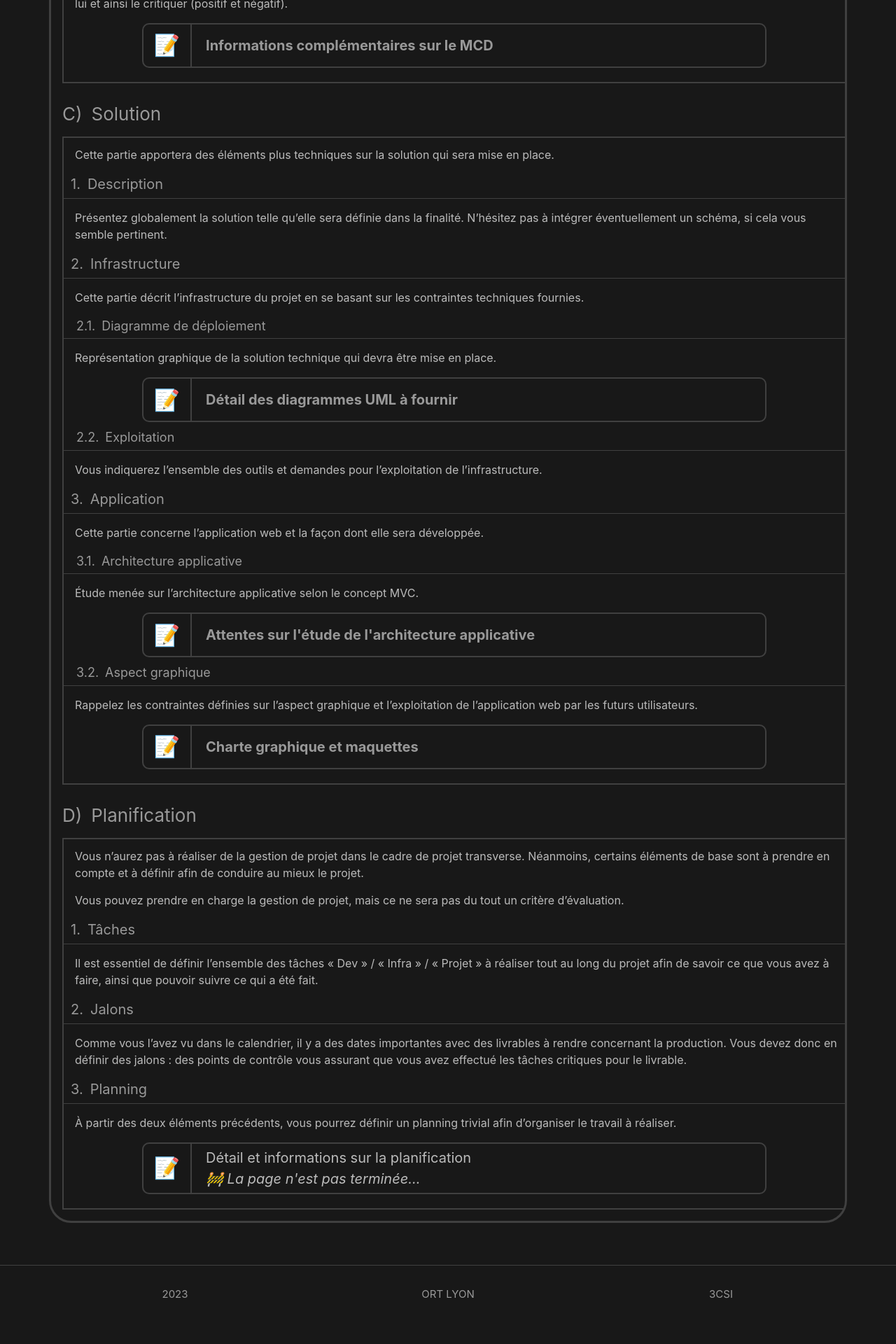
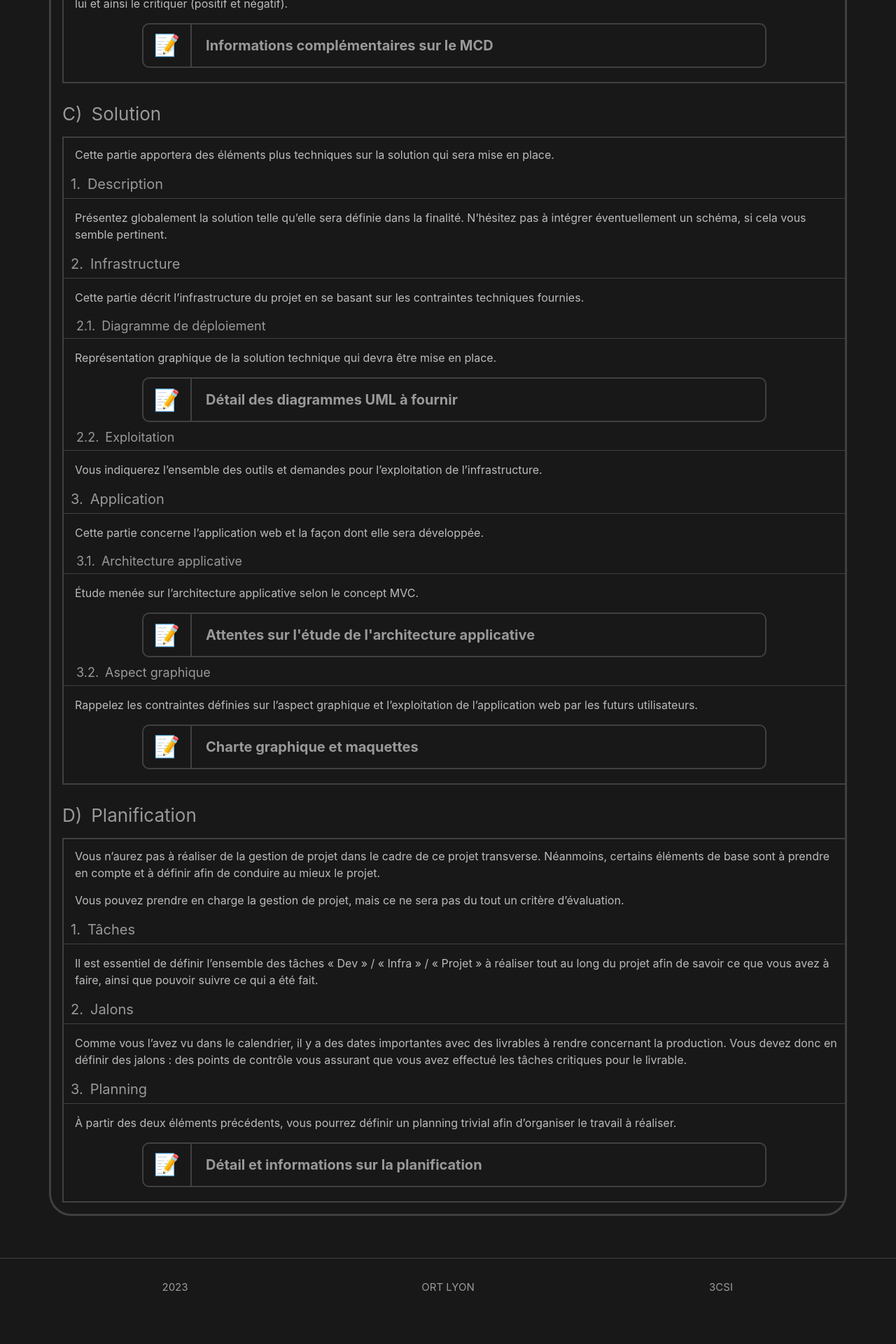
Before and after one commit to 3OLEN/projet-31, a Jekyll site: the page built from docs/_intermediary_deliverables/design-document.md, in a window 1280 px wide. Shown: the part 1920-3840 px from the top of the page at 70% size. Built offline with Jekyll 4.4.1, drawn with Linux system fonts in a browser that asks for light colours.

Commit message:
✨ [Assessments] Planning
✨ New content
==============

* Define and fill new page
  - 🩹 `design-document`: Link to assessment

🍱 Templating
=============

* ♻️ `panel`: Define a "base" template
  - Use this template in `_comment`
* ✨ `panel`: Danger one

```diff
--- /dev/null
+++ b/docs/_includes/_templates/panel/__base.liquid
@@ -0,0 +1,4 @@
+<div class="panel {{ include.type }}">
+    <div class="badge">{{ include.icon }}</div>
+    <div class="panel-content">{{ include.text | markdownify | replace: "<p>", "" | replace: "</p>", "" }}</div>
+</div>
--- a/docs/_includes/_templates/panel/_comment.liquid
+++ b/docs/_includes/_templates/panel/_comment.liquid
@@ -1,4 +1 @@
-<div class="panel comment">
-    <div class="badge">ℹ️</div>
-    <div class="panel-content">{{ include.text | markdownify | replace: "<p>", "" | replace: "</p>", "" }}</div>
-</div>
+{% include _templates/panel/__base.liquid type="comment" icon="ℹ️" text=include.text %}
--- /dev/null
+++ b/docs/_includes/_templates/panel/_danger.liquid
@@ -0,0 +1 @@
+{% include _templates/panel/__base.liquid type="danger" icon="⛔️" text=include.text %}
--- a/docs/_intermediary_deliverables/design-document.md
+++ b/docs/_intermediary_deliverables/design-document.md
@@ -113,7 +113,7 @@ contexte. Vous présenterez également votre groupe."
           blank: true
   - title: Planification
     description: |
-      Vous n'aurez pas à réaliser de la gestion de projet dans le cadre de projet transverse. Néanmoins,
+      Vous n'aurez pas à réaliser de la gestion de projet dans le cadre de ce projet transverse. Néanmoins,
       certains éléments de base sont à prendre en compte et à définir afin de conduire au mieux le projet.
 
       Vous pouvez prendre en charge la gestion de projet, mais ce ne sera pas du tout un critère d'évaluation.
--- a/docs/_sass/minima/_custom-templates.scss
+++ b/docs/_sass/minima/_custom-templates.scss
@@ -161,4 +161,8 @@ justify-content: center;
     border-left-color: $color-info;
     background-color: #{$color-info}33;
   }
+  &.danger {
+    border-left-color: $color-danger;
+    background-color: #{$color-danger}33;
+  }
 }
--- a/docs/_sass/minima/custom-variables.scss
+++ b/docs/_sass/minima/custom-variables.scss
@@ -4,7 +4,7 @@ $content-width: 1200px;
 $color-primary: #60A9FF;
 $color-secondary: #D187FF;
 
-$color-danger: #D00;
+$color-danger: #DD0000;
 $color-info: #0DCAF0;
 $color-warning: #FFDA6A;
 
```
Also changed, not shown: other parts of docs/_intermediary_deliverables/design-document.md (+1 -1 lines), docs/_intermediary_deliverables/planning.md (added, +121 -0 lines).
